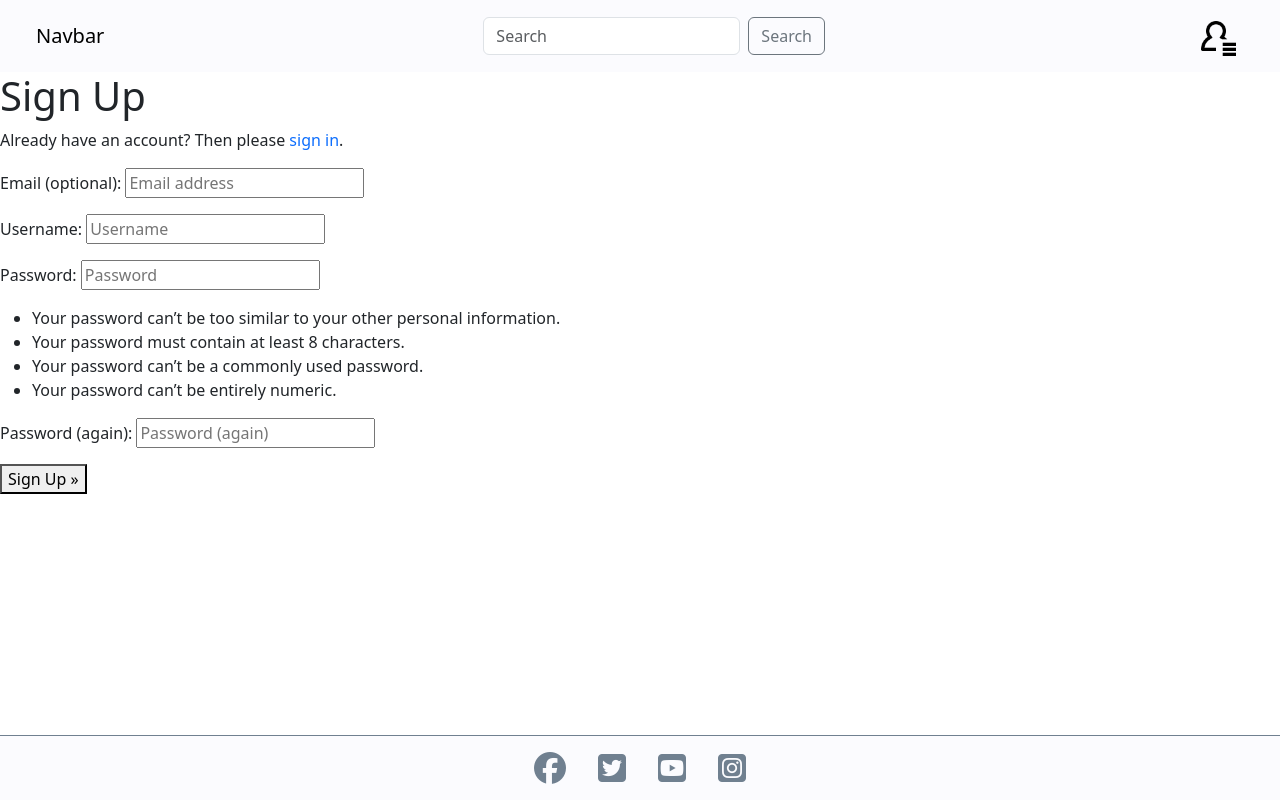
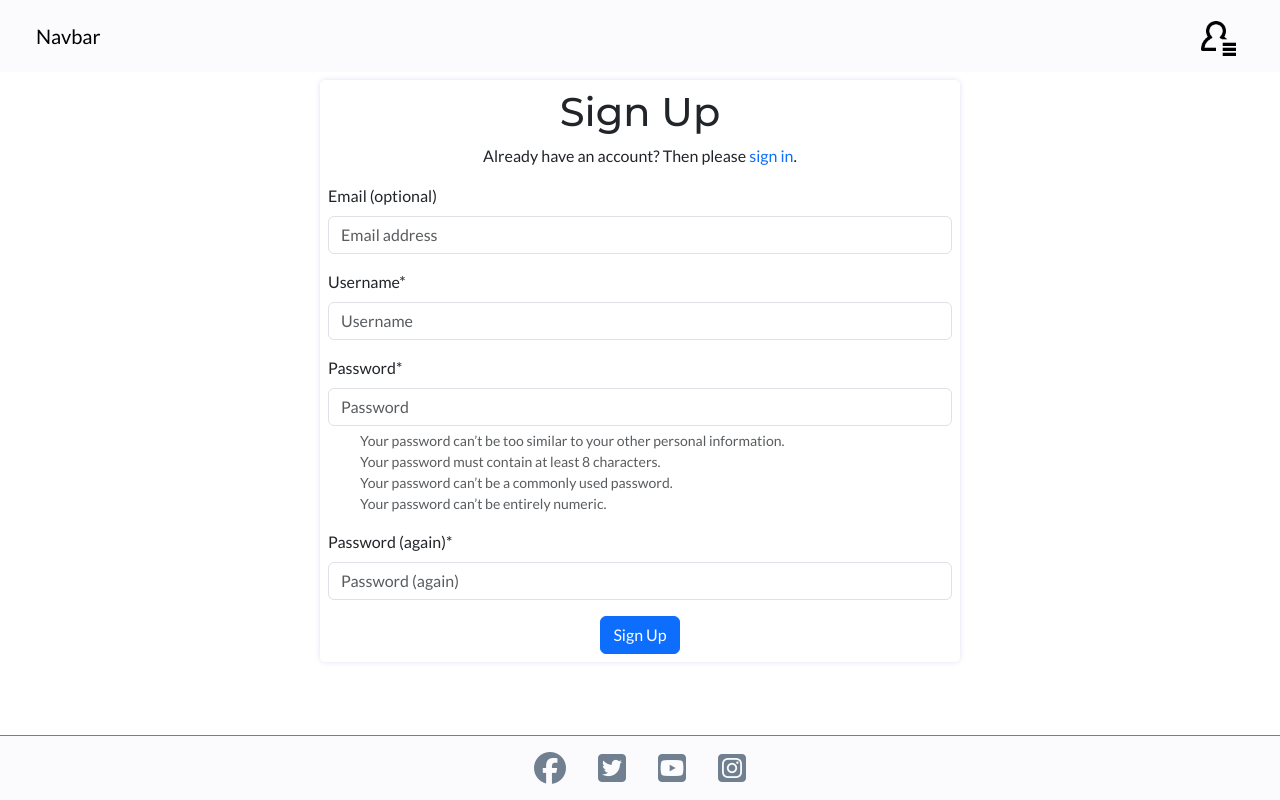
Before and after one commit to fsjavier/loketable, a Django app: page /accounts/signup/ in a window 1280 px wide. Run offline with Django 4.2, Linux system fonts and the light colour scheme; some libraries are stand-ins or nearby versions.

Commit message:
Style login/out and signup pages

```diff
--- a/static/css/base.css
+++ b/static/css/base.css
@@ -16,6 +16,9 @@
     --slate-gray: rgb(112, 128, 144);
     --cloud-white: rgb(255, 255, 255);
     --beige: rgb(245, 245, 220);
+
+    /* Boxes */
+    --box-shadow-small-lavender: 0px 0px 6px -1px rgb(216,212,242);
 }
 
 /* Generic rules */
@@ -27,14 +30,24 @@ body {
 body {
     display: flex;
     flex-direction: column;
+    font-family: var(--body);
 }
 
 main {
     flex: 1 0 auto; /* Keeps the footer at the bottom */
 }
 
+h1, h2, h3,
+h4, h5, h6 {
+    font-family: var(--title);
+}
+
 a {
     text-decoration: none;
+}
+
+ul {
+    list-style-type: none;
 }
 
 /* Header */
@@ -49,6 +62,10 @@ a {
 
 #icon-menu {
     height: 2.5rem;
+}
+
+.hidden {
+    visibility: hidden;
 }
 
 /* Footer */
@@ -96,3 +113,24 @@ footer {
     margin-bottom: 0;
     font-size: 75%
 }
+
+/* Form */
+.account-container {
+    width: 90%;
+    box-shadow: var(--box-shadow-small-lavender);
+    border-radius: 5px;
+}
+
+
+/* Media queries */
+@media screen and (min-width: 576px) {
+    .account-container {
+        width: 75%;
+    }
+}
+
+@media screen and (min-width: 1024px) {
+    .account-container {
+        width: 50%;
+    }
+}
--- a/templates/account/signup.html
+++ b/templates/account/signup.html
@@ -2,20 +2,26 @@
 
 {% load i18n %}
 
-{% block head_title %}{% trans "Signup" %}{% endblock head_title %}
+{% block title %}{% trans "Signup" %}{% endblock title %}
 
 {% block content %}
+  <div class="container account-container p-2 mt-2">
+    <div class="text-center">
       <h1>{% trans "Sign Up" %}</h1>
 
       <p>{% blocktrans %}Already have an account? Then please <a href="{{ login_url }}">sign in</a>.{% endblocktrans %}</p>
+    </div>
 
-<form class="signup" id="signup_form" method="post" action="{% url 'account_signup' %}">
+    <form class="form" id="signup_form" method="post" action="{% url 'account_signup' %}">
       {% csrf_token %}
-  {{ form.as_p }}
+      {{ form | crispy }}
       {% if redirect_field_value %}
       <input type="hidden" name="{{ redirect_field_name }}" value="{{ redirect_field_value }}" />
       {% endif %}
-  <button type="submit">{% trans "Sign Up" %} &raquo;</button>
+      <div class="text-center">
+        <button type="submit" class="btn btn-primary">{% trans "Sign Up" %}</button>
+      </div>
     </form>
+  </div>
 
 {% endblock content %}
--- a/templates/base.html
+++ b/templates/base.html
@@ -18,12 +18,14 @@
 </head>
 <body>
 
+    <header>
+        {% with request.resolver_match.url_name as url_name %}
             <nav class="navbar navbar-expand">
                 <div class="container-fluid justify-content-between">
                     <!-- Logo -->
                     <a class="navbar-brand" href="{% url 'home' %}">Navbar</a>
                     <!-- Search bar -->
-            <form class="d-flex" role="search" method="GET">
+                    <form class="d-flex {% if url_name == 'account_signup' or url_name == 'account_login' or url_name == 'account_logout' %}hidden{% endif %}" role="search" method="GET">
                         <input class="form-control me-2" type="search" placeholder="Search" aria-label="Search">
                         <button class="btn btn-outline-secondary" type="submit">Search</button>
                     </form>
@@ -50,6 +52,8 @@
                     </div>
                 </div>
             </nav>
+        {% endwith %}
+    </header>
 
     <main>
         {% block content %}
```
Also changed, not shown: templates/account/login.html (+9 -3 lines), templates/account/logout.html (+7 -2 lines), db.sqlite3. Lines whose indentation alone changed are shown as unchanged.
